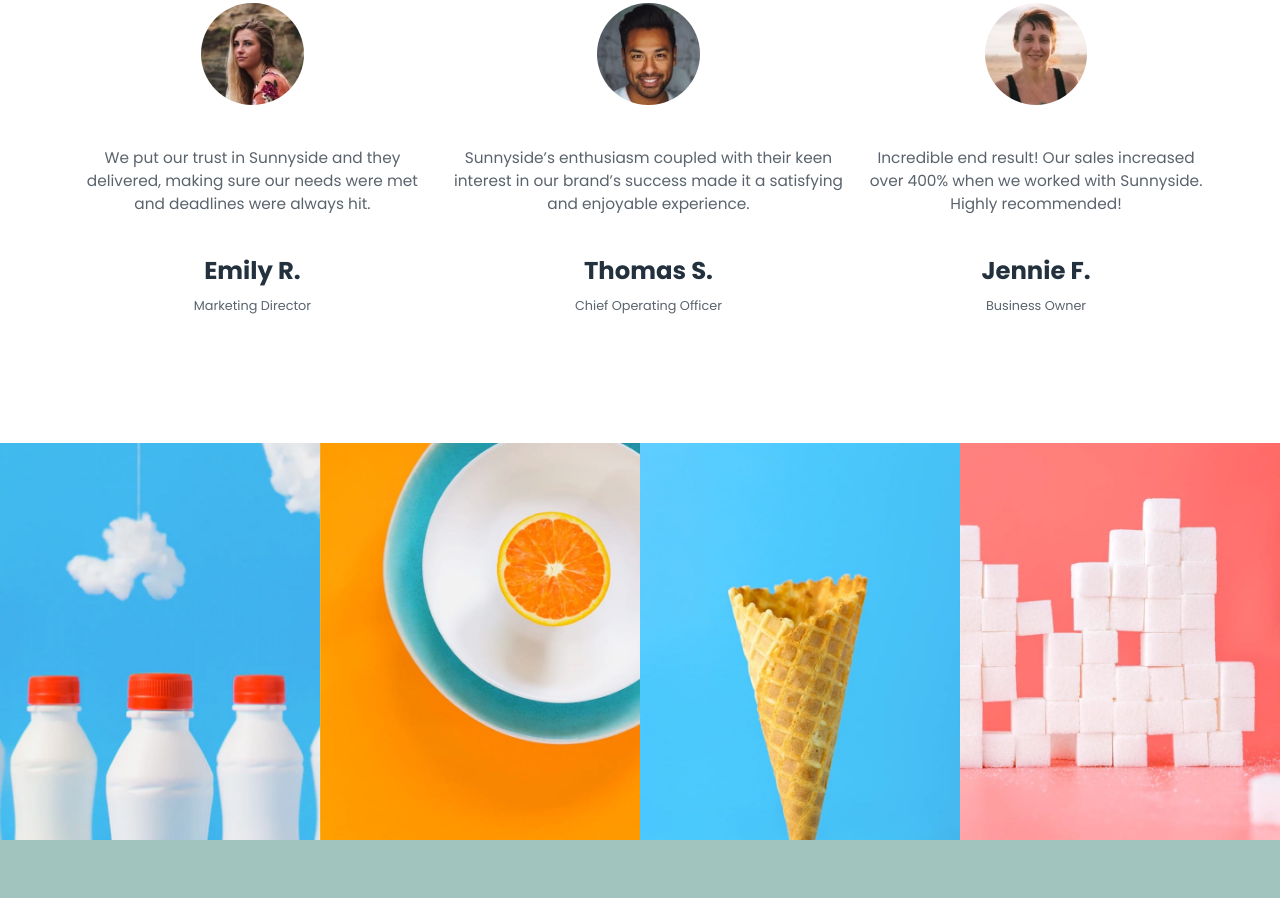
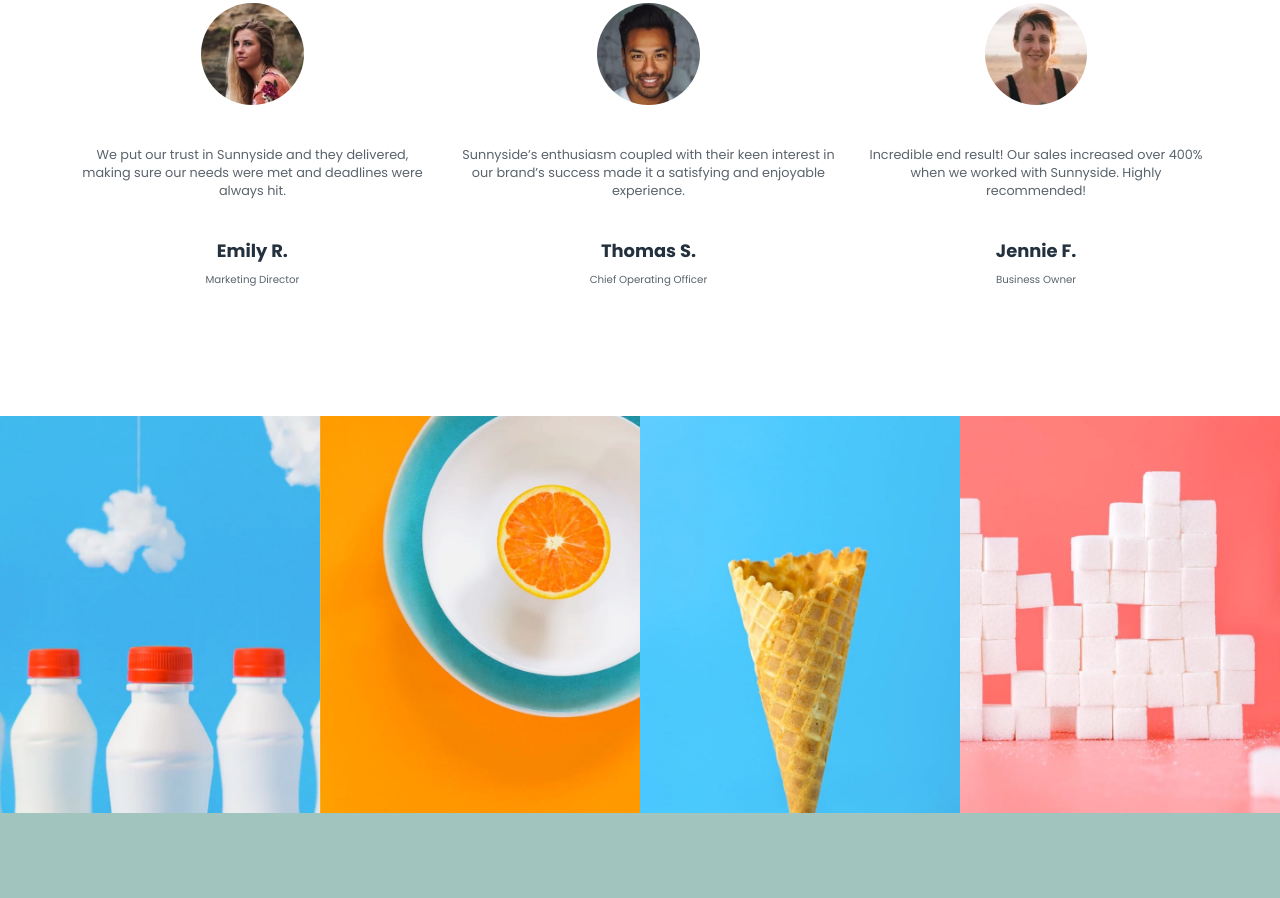
Before and after one commit to StephenFisayo/sunnyside, a plain HTML site: page index.html in a window 1280 px wide. Shown: the part 2551-3449 px from the top of the page. Drawn offline with Linux system fonts and the light colour scheme.

Commit message:
Update style.css

```diff
--- a/style.css
+++ b/style.css
@@ -464,13 +464,17 @@ img{
         margin-bottom: 5vw;
     }
 
+    .fourth-row p{
+        font-size: 0.9vw;
+    }
+
     .Officers{
         display: flex;
         flex-direction: row;
     }
 
     .Persons{
-        font-size: 2.5vw;
+        font-size: 2.1vw;
         margin-bottom: 0.6vw;
     }
 
@@ -497,7 +501,7 @@ img{
     }
 
     .role{
-        font-size: 1.2vw;
+        font-size: 1.08vw;
     }
 
     .desktop-fifth-row{
@@ -553,15 +557,15 @@ img{
     }
 
     .fourth-row p{
-        font-size: 1.2vw;
+        font-size: 1vw;
     }
 
     .Persons{
-        font-size: 1.9vw;
+        font-size: 1.4vw;
     }
 
     .role{
-        font-size: 1vw;
+        font-size: 0.8vw;
     }
 
     .footer{
```
